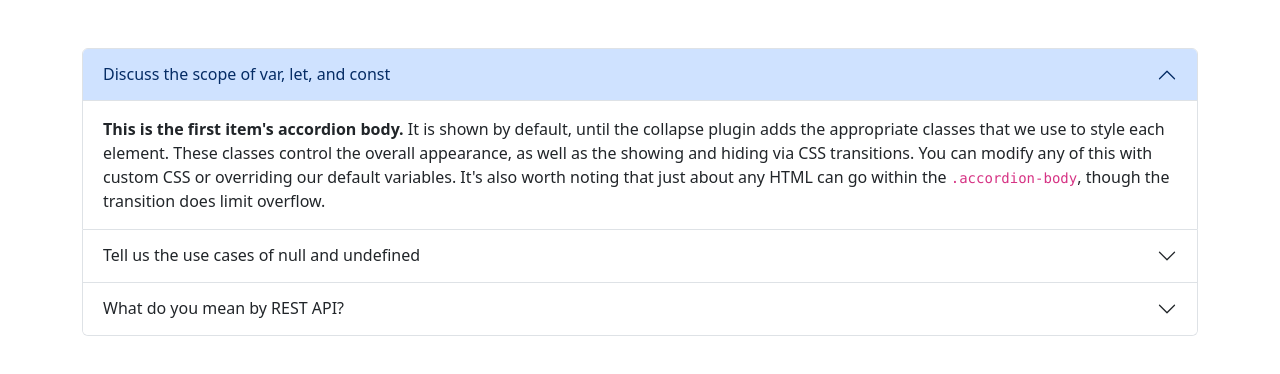
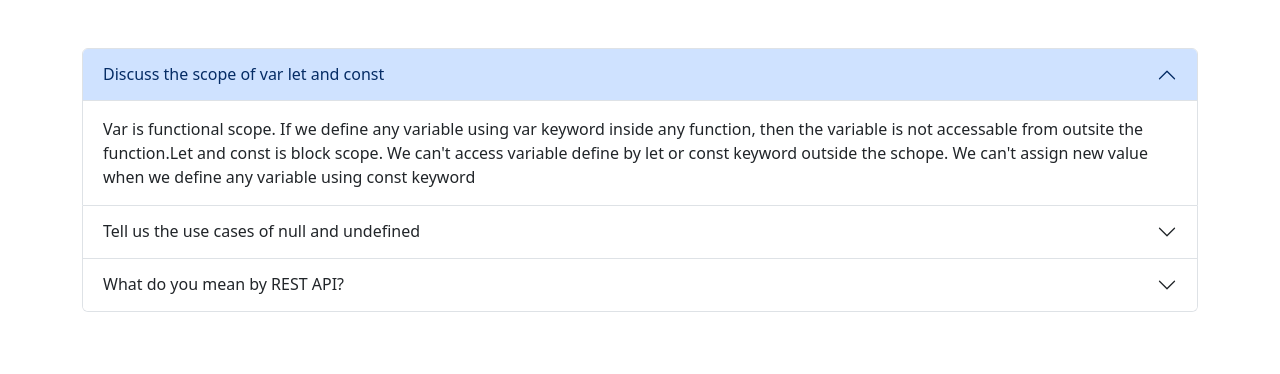
Before and after one commit to mallick-portfolio/phitron-js-assignment, a plain HTML site: page blog.html in a window 1280 px wide. Drawn offline with nearby package versions, Linux system fonts and the light colour scheme.

Commit message:
added quesiton answer

```diff
--- a/blog.html
+++ b/blog.html
@@ -26,7 +26,7 @@
               aria-expanded="true"
               aria-controls="collapseOne"
             >
-              Discuss the scope of var, let, and const
+              Discuss the scope of var let and const
             </button>
           </h2>
           <div
@@ -35,14 +35,12 @@
             data-bs-parent="#accordionExample"
           >
             <div class="accordion-body">
-              <strong>This is the first item's accordion body.</strong> It is
-              shown by default, until the collapse plugin adds the appropriate
-              classes that we use to style each element. These classes control
-              the overall appearance, as well as the showing and hiding via CSS
-              transitions. You can modify any of this with custom CSS or
-              overriding our default variables. It's also worth noting that just
-              about any HTML can go within the <code>.accordion-body</code>,
-              though the transition does limit overflow.
+              Var is functional scope. If we define any variable using var
+              keyword inside any function, then the variable is not accessable
+              from outsite the function.Let and const is block scope. We can't
+              access variable define by let or const keyword outside the schope.
+              We can't assign new value when we define any variable using const
+              keyword
             </div>
           </div>
         </div>
@@ -65,14 +63,11 @@
             data-bs-parent="#accordionExample"
           >
             <div class="accordion-body">
-              <strong>This is the second item's accordion body.</strong> It is
-              hidden by default, until the collapse plugin adds the appropriate
-              classes that we use to style each element. These classes control
-              the overall appearance, as well as the showing and hiding via CSS
-              transitions. You can modify any of this with custom CSS or
-              overriding our default variables. It's also worth noting that just
-              about any HTML can go within the <code>.accordion-body</code>,
-              though the transition does limit overflow.
+              when we define a variable but we don't assign a value in the
+              variable this time the variable set the default value as undefined
+              but only when we use to define variable using var keyword. On the
+              other hand we can assign null as a variable when we don't know the
+              value of the variable
             </div>
           </div>
         </div>
@@ -95,14 +90,9 @@
             data-bs-parent="#accordionExample"
           >
             <div class="accordion-body">
-              <strong>This is the third item's accordion body.</strong> It is
-              hidden by default, until the collapse plugin adds the appropriate
-              classes that we use to style each element. These classes control
-              the overall appearance, as well as the showing and hiding via CSS
-              transitions. You can modify any of this with custom CSS or
-              overriding our default variables. It's also worth noting that just
-              about any HTML can go within the <code>.accordion-body</code>,
-              though the transition does limit overflow.
+              API means Application programming interface. By this word it's not
+              clear what is API, api is a process to communication server and
+              client. REST API uses HTTP request to send and received data.
             </div>
           </div>
         </div>
```
